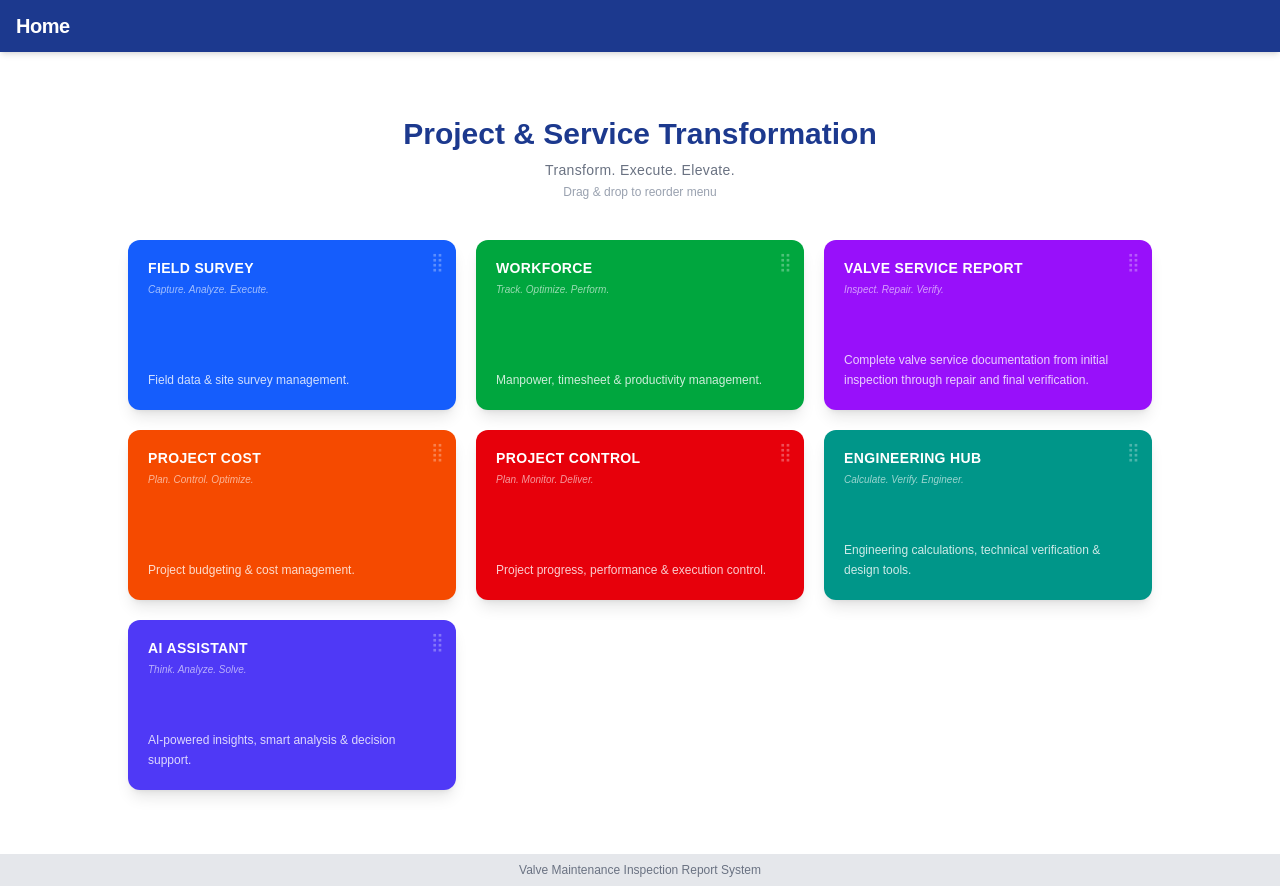
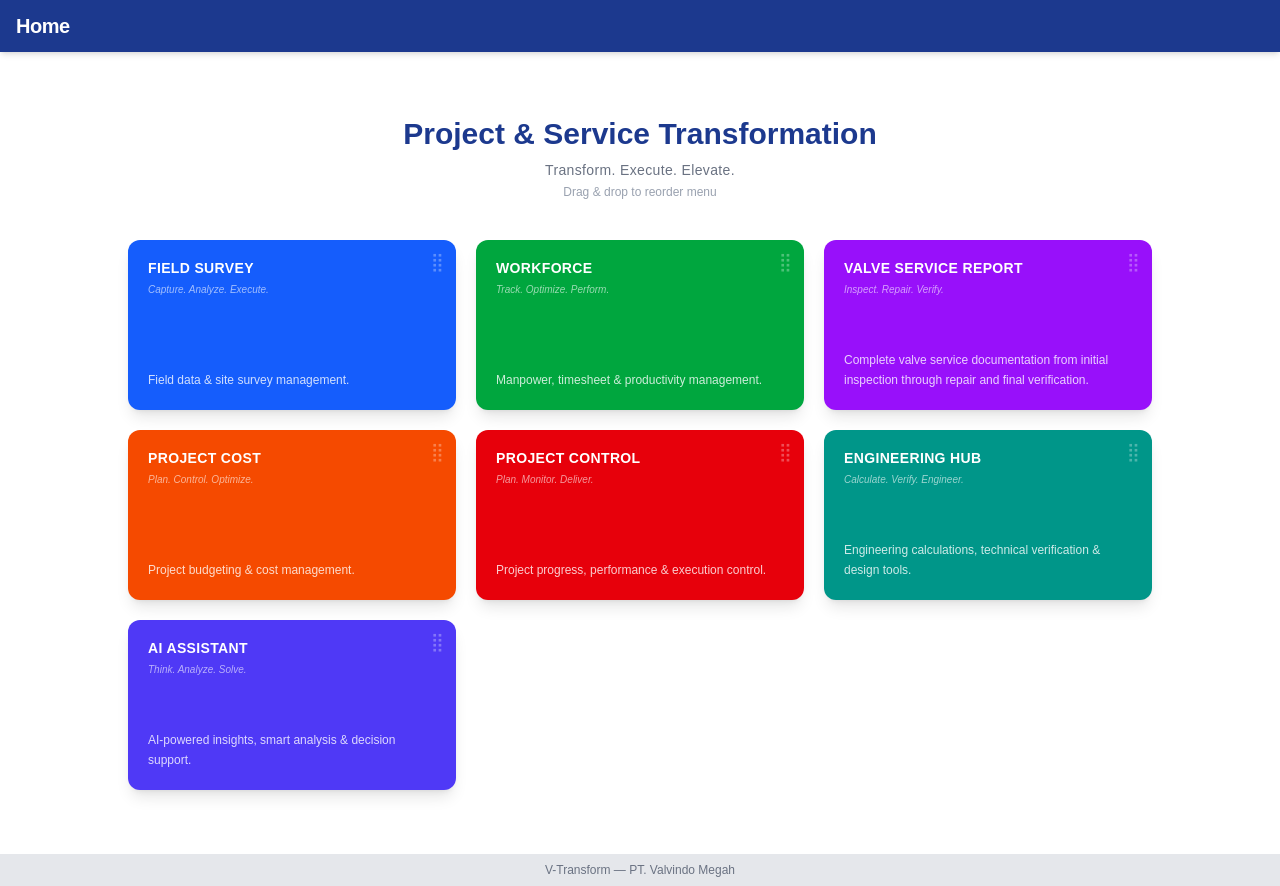
Before and after one commit to iksanfn1094/valve-report, a Next.js app: page / in a window 1280 px wide. Built offline with nearby package versions, Linux system fonts and the light colour scheme.

Commit message:
fix: Ganti title & footer ke V-Transform

```diff
--- a/app/layout.tsx
+++ b/app/layout.tsx
@@ -15,8 +15,8 @@ const geistMono = Geist_Mono({
 });
 
 export const metadata: Metadata = {
-  title: "Valve Report",
-  description: "Sistem pencatatan report untuk pekerjaan valve maintenance & repair",
+  title: "V-Transform",
+  description: "Project & Service Transformation Platform",
 };
 
 export default function RootLayout({
@@ -35,7 +35,7 @@ export default function RootLayout({
           {children}
         </main>
         <footer className="bg-gray-200 text-center text-xs py-2 text-gray-500">
-          Valve Maintenance Inspection Report System
+          V-Transform — PT. Valvindo Megah
         </footer>
       </body>
     </html>
```
